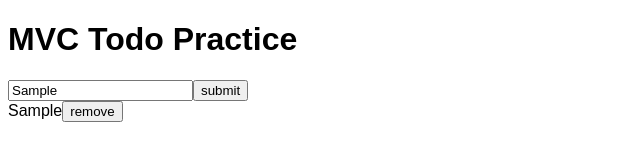
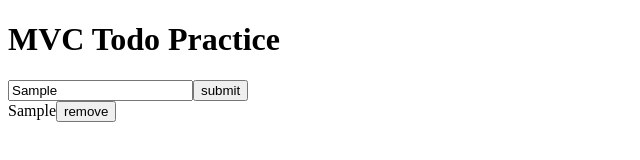
Before and after one commit to bwyoo1229/mvc-todo, a plain HTML site: page index.html in a window 1280 px wide. Both pictures are taken after typing "Sample" into the empty fields and a click on the button "submit". Shown: the whole page, without its empty margins (0-640 px from the left). Drawn offline with Linux system fonts and the light colour scheme.

Commit message:
eslint test

```diff
--- a/index.html
+++ b/index.html
@@ -3,9 +3,6 @@
 <head>
 	<meta charset="UTF-8">
 	<meta name="viewport" content="width=device-width, initial-scale=1.0">
-	<style>
-		body {font-family: sans-serif;}
-	</style>
 	<title>MVC Todo</title>
 </head>
 <body>
--- a/src/controller.js
+++ b/src/controller.js
@@ -12,26 +12,26 @@ export default class Controller {
 
   updateTodoListModel = () => {
     this.model.bindUpdateTodoList(this.updateTodoListView);
-	}
+  };
 
   updateTodoListView = () => {
     this.view.renderTodoList(this.model.todoList);
     this.handleRemoveTodoView();
-	}
+  };
 
   handleAddTodoView = () => {
     this.view.bindAddTodo(this.addTodoModel);
-	}
+  };
 
   handleRemoveTodoView = () => {
     this.view.bindRemoveTodo(this.removeTodoModel);
+  };
+
+  addTodoModel = (todo) => {
+    this.model.addTodo(todo);
+  };
+
+  removeTodoModel = (todo) => {
+    this.model.removeTodo(todo);
+  };
 }
-
-	addTodoModel = todo => {
-		this.model.addTodo(todo);
-	}
-
-	removeTodoModel = todo => {
-		this.model.removeTodo(todo)
-	}
-}
```
Also changed, not shown: src/model.js (+7 -7 lines). Lines whose indentation alone changed are shown as unchanged.
